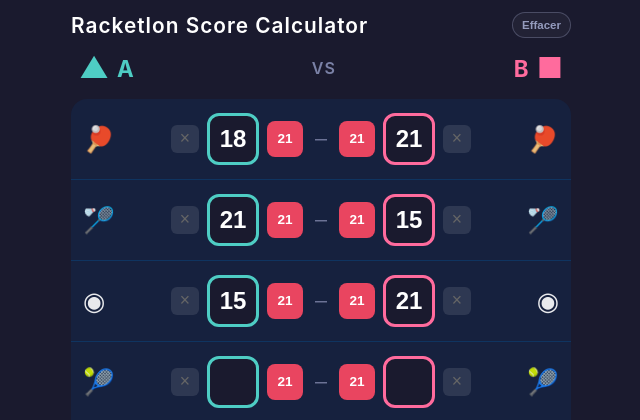
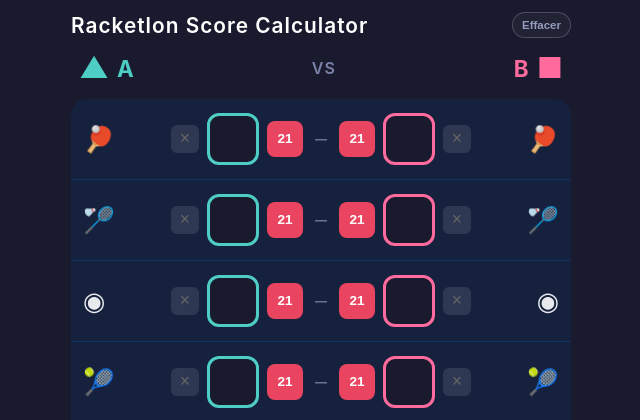
Before and after one commit to tstprd/racketlon-calc, a plain HTML site: page index.html in a window 1280 px wide. Shown: the top 420 px of the page, without its empty margins (319-959 px from the left). Drawn offline with Linux system fonts and the light colour scheme.

Commit message:
Remove prefilled scores

```diff
--- a/index.html
+++ b/index.html
@@ -913,7 +913,6 @@
               min="0"
               step="1"
               inputmode="numeric"
-              value="18"
             />
             <button class="btn-21" onclick="set21('tt-a')">21</button>
             <span class="score-sep">–</span>
@@ -925,7 +924,6 @@
               min="0"
               step="1"
               inputmode="numeric"
-              value="21"
             />
             <button class="btn-x" onclick="clearCell('tt-b')">×</button>
           </div>
@@ -943,7 +941,6 @@
               min="0"
               step="1"
               inputmode="numeric"
-              value="21"
             />
             <button class="btn-21" onclick="set21('bad-a')">21</button>
             <span class="score-sep">–</span>
@@ -955,7 +952,6 @@
               min="0"
               step="1"
               inputmode="numeric"
-              value="15"
             />
             <button class="btn-x" onclick="clearCell('bad-b')">×</button>
           </div>
@@ -973,7 +969,6 @@
               min="0"
               step="1"
               inputmode="numeric"
-              value="15"
             />
             <button class="btn-21" onclick="set21('sq-a')">21</button>
             <span class="score-sep">–</span>
@@ -985,7 +980,6 @@
               min="0"
               step="1"
               inputmode="numeric"
-              value="21"
             />
             <button class="btn-x" onclick="clearCell('sq-b')">×</button>
           </div>
```
